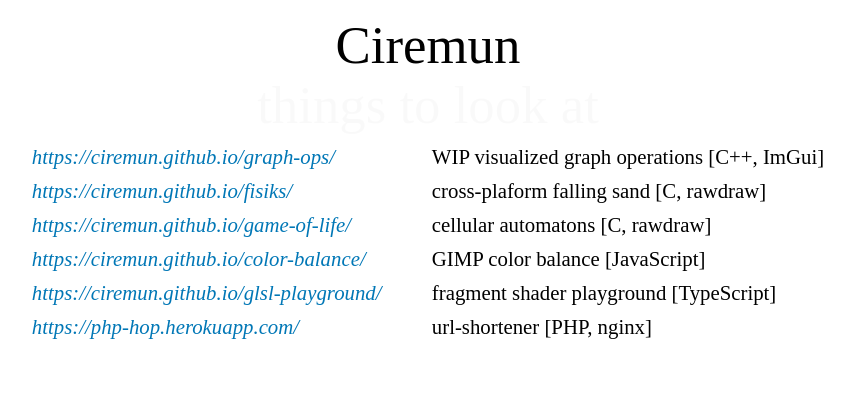
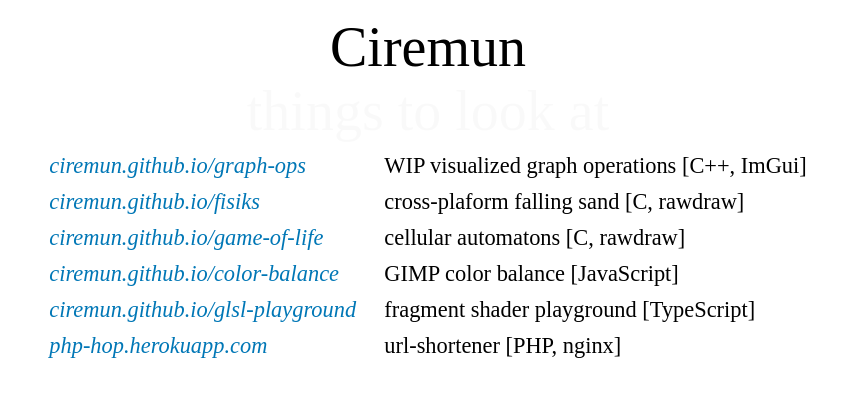
Before and after one commit to Ciremun/Ciremun.github.io, a plain HTML site: page index.html in a window 1280 px wide. Shown: the whole page, without its empty margins (212-1066 px from the left). Drawn offline with Linux system fonts and the light colour scheme.

Commit message:
font size fixes, decorate links

```diff
--- a/index.html
+++ b/index.html
@@ -25,12 +25,12 @@
         display: flex;
         justify-content: center;
         margin-top: 15px;
-        font-size: 3.3em;
+        font-size: 3.5em;
     }
     .shadow {
         display: flex;
         justify-content: center;
-        font-size: 3.3em;
+        font-size: 3.5em;
         opacity: 0.02;
     }
     .rows {
@@ -44,14 +44,14 @@
         margin-top: 10px;
     }
     .first {
-        width: 400px;
+        width: 335px;
     }
     .row div {
-        font-size: 1.3em;
+        font-size: 1.4em;
     }
     @media (max-width: 858px) {
         .ciremun, .shadow {
-            font-size: 3em;
+            font-size: 2.9em;
         }
         .row {
             display: block;
@@ -71,27 +71,27 @@
     <div class="rows">
         <div>
             <div class="row">
-                <div class="first"><a target="_blank" href="https://ciremun.github.io/graph-ops/">https://ciremun.github.io/graph-ops/</a></div>
+                <div class="first"><a target="_blank" href="https://ciremun.github.io/graph-ops/">ciremun.github.io/graph-ops</a></div>
                 <div>WIP visualized graph operations [C++, ImGui]</div>
             </div>
             <div class="row">
-                <div class="first"><a target="_blank" href="https://ciremun.github.io/fisiks/">https://ciremun.github.io/fisiks/</a></div>
+                <div class="first"><a target="_blank" href="https://ciremun.github.io/fisiks/">ciremun.github.io/fisiks</a></div>
                 <div>cross-plaform falling sand [C, rawdraw]</div>
             </div>
             <div class="row">
-                <div class="first"><a target="_blank" href="https://ciremun.github.io/game-of-life/">https://ciremun.github.io/game-of-life/</a></div>
+                <div class="first"><a target="_blank" href="https://ciremun.github.io/game-of-life/">ciremun.github.io/game-of-life</a></div>
                 <div> cellular automatons [C, rawdraw]</div>
             </div>
             <div class="row">
-                <div class="first"><a target="_blank" href="https://ciremun.github.io/color-balance/">https://ciremun.github.io/color-balance/</a></div>
+                <div class="first"><a target="_blank" href="https://ciremun.github.io/color-balance/">ciremun.github.io/color-balance</a></div>
                 <div>GIMP color balance [JavaScript]</div>
             </div>
             <div class="row">
-                <div class="first"><a target="_blank" href="https://ciremun.github.io/glsl-playground/">https://ciremun.github.io/glsl-playground/</a></div>
+                <div class="first"><a target="_blank" href="https://ciremun.github.io/glsl-playground/">ciremun.github.io/glsl-playground</a></div>
                 <div>fragment shader playground [TypeScript]</div>
             </div>
             <div class="row">
-                <div class="first"><a target="_blank" href="https://php-hop.herokuapp.com/">https://php-hop.herokuapp.com/</a></div>
+                <div class="first"><a target="_blank" href="https://php-hop.herokuapp.com/">php-hop.herokuapp.com</a></div>
                 <div>url-shortener [PHP, nginx]</div>
             </div>
         </div>
```
